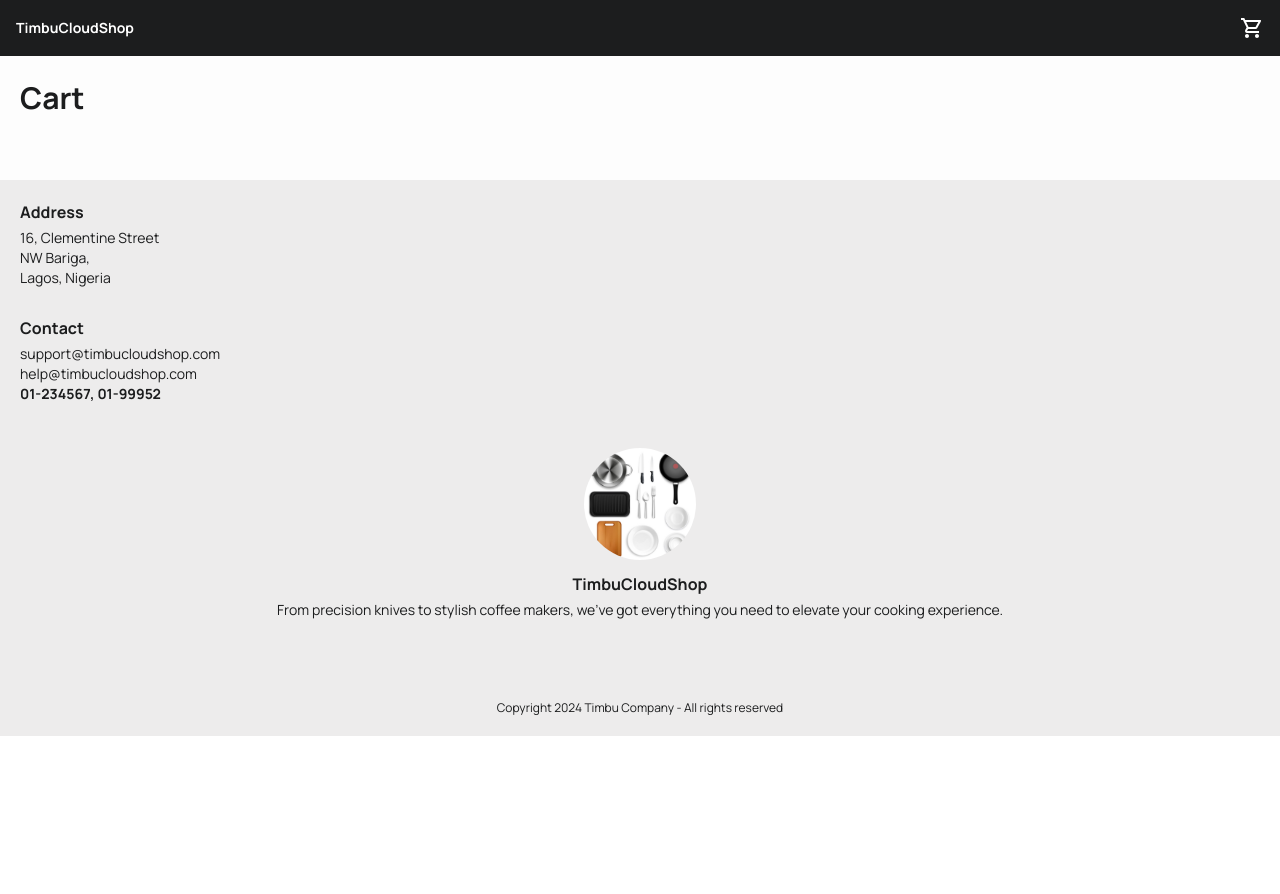
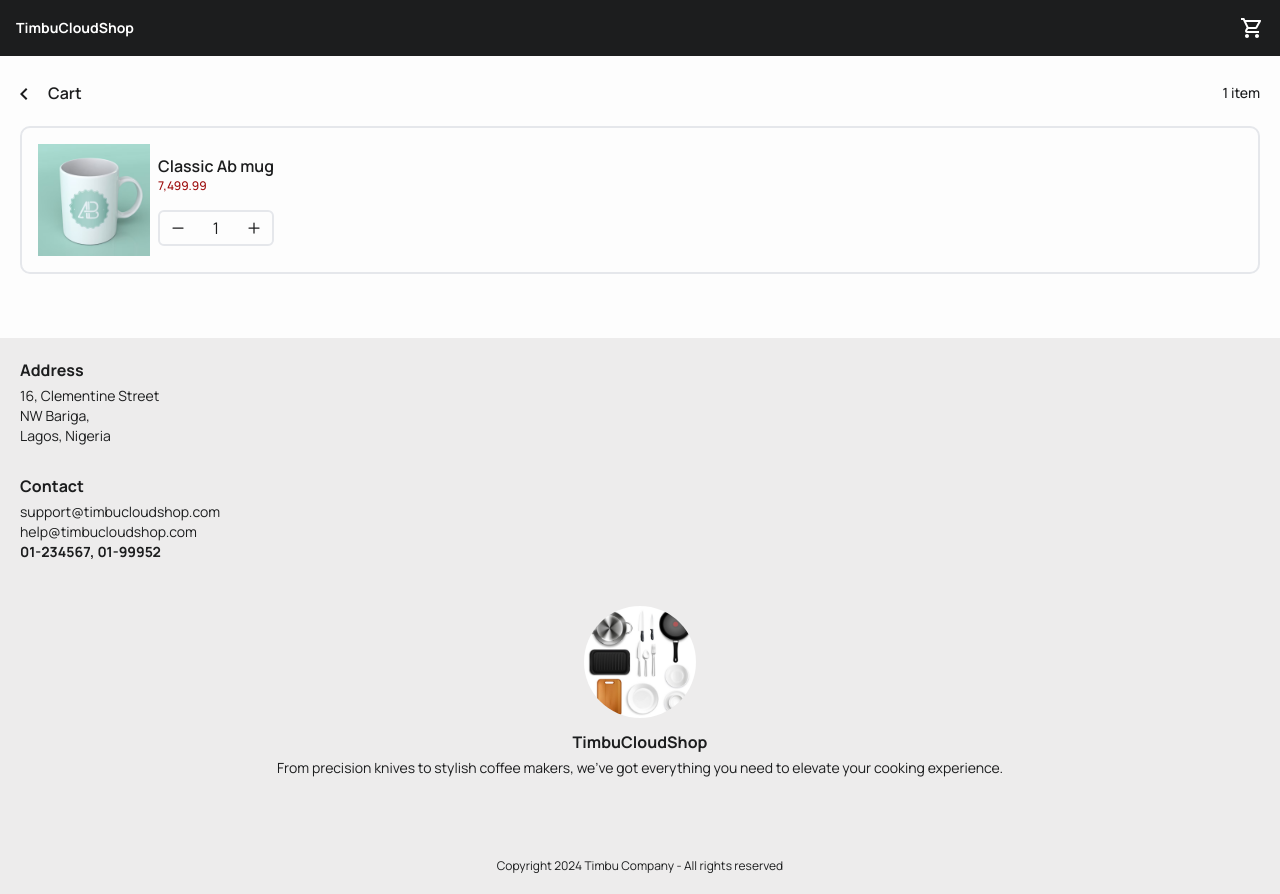
Before and after one commit to kushyzee/timbu-cloud-shop, a React (Vite) app: page /cart in a window 1280 px wide. Before the commit the page ends 800 px from the top, so only its background shows below. Built offline with nearby package versions, Linux system fonts and the light colour scheme.

Commit message:
Write code for the UI

```diff
--- a/src/pages/Cart.jsx
+++ b/src/pages/Cart.jsx
@@ -1,13 +1,46 @@
-import { RiArrowLeftLine } from "react-icons/ri";
+import { MdNavigateBefore } from "react-icons/md";
+import { Link } from "react-router-dom";
+import products from "../assets/productList";
+import { HiPlusSmall, HiMinusSmall } from "react-icons/hi2";
 
 const Cart = () => {
+  const product = products[0];
   return (
-    <section className="">
+    <section className="text-base text-customGray-800">
+      <div className="flex justify-between items-center mb-5">
+        <div className="flex items-center gap-3 -ml-2">
+          <Link to="/">
+            <MdNavigateBefore className="inline-block text-2xl" />
+          </Link>
+          <h1 className="font-semibold">Cart</h1>
+        </div>
+        <p className="text-sm font-medium">1 item</p>
+      </div>
+
       <div>
-        <h1 className="text-3xl font-bold text-customGray-800">Cart</h1>
+        <div
+          className="border-2 font-sm border-customGray-300 rounded-[10px] flex gap-2 items-center p-4 mb-2"
+        >
+          <div className="aspect-square h-28">
+            <img
+              src={product.image}
+              alt={product.name}
+              className="object-cover w-full h-full"
+            />
+          </div>
+          <div className="">
+            <p className="font-semibold">{product.name}</p>
+            <p className="text-customRed font-medium text-xs">{product.price}</p>
+            <div className="flex items-center justify-between gap-2 border-2 py-1 px-2 mt-4 rounded-md">
+              <HiMinusSmall className="inline-block text-xl" />
+              <p>1</p>
+              <HiPlusSmall className="inline-block text-xl" />
+            </div>
+          </div>
+        </div>
       </div>
     </section>
-  )
-}
+  );
+};
 
-export default Cart
+export default Cart;
```
